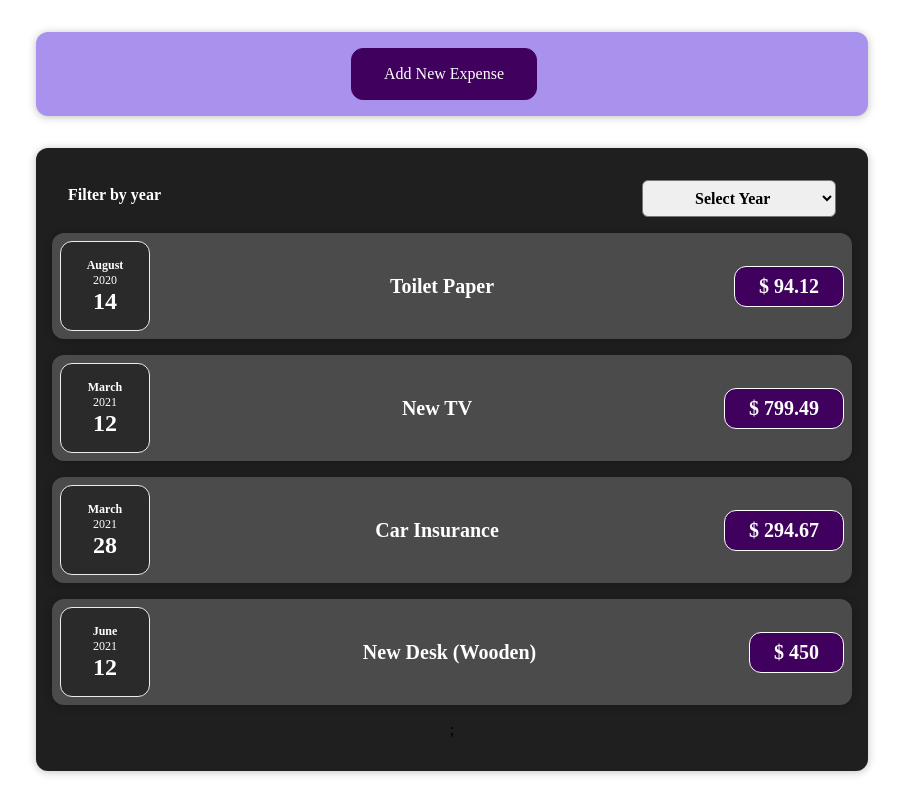
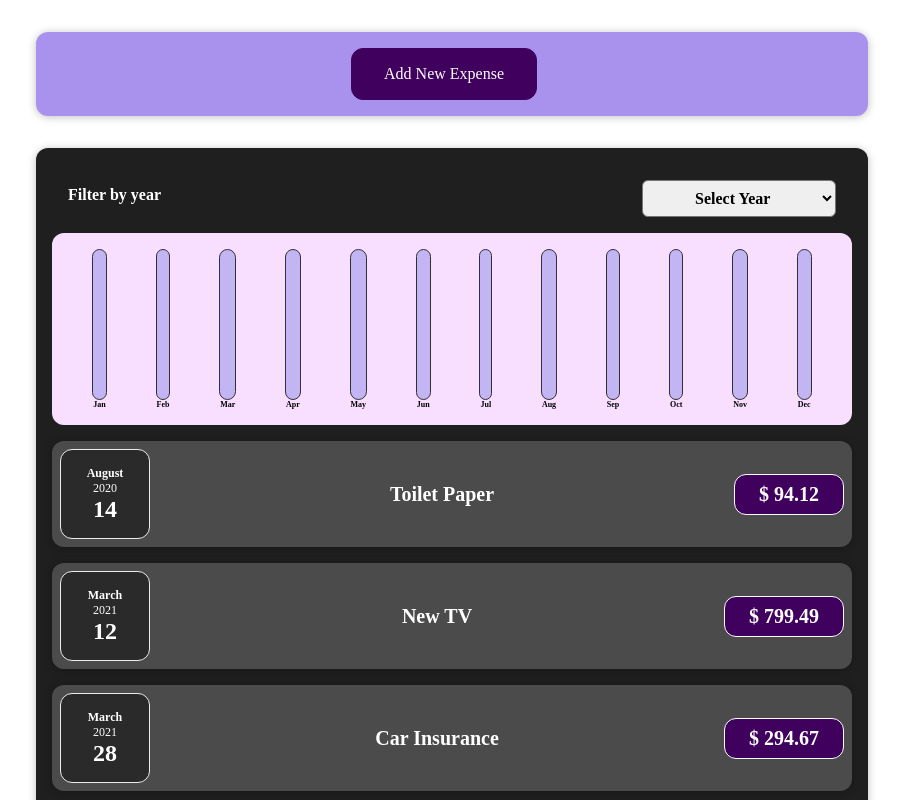
Before and after one commit to 2jiwon/udemy-courses, a React (Create React App) app in the folder react-complete-guide/project01/: page / in a window 1280 px wide. Shown: the top 800 px of the page, without its empty margins (188-1091 px from the left). Built offline with nearby package versions, Linux system fonts and the light colour scheme.

Commit message:
전체 레이아웃에 차트를 추가

```diff
--- a/react-complete-guide/project01/src/components/Chart/Chart.js
+++ b/react-complete-guide/project01/src/components/Chart/Chart.js
@@ -2,9 +2,20 @@ import './Chart.css';
 import ChartBar from './ChartBar';
 
 const Chart = props => {
+    // maxValue 계산
+    const dataPointValues = props.dataPoints.map(dataPoint => dataPoint.value);
+    const totalMaximum = Math.max(...dataPointValues);
+
     // ChartBar를 여기에서 렌더링
     return <div className='chart'>
-        {props.dataPoints.map((dataPoint) => <ChartBar key={dataPoint.label} value={dataPoint.value} maxValue={null} label={dataPoint.label} />)}
+        {props.dataPoints.map((dataPoint) => (
+            <ChartBar
+                key={dataPoint.label}
+                value={dataPoint.value}
+                maxValue={totalMaximum}
+                label={dataPoint.label}
+            />
+        ))}
     </div>
 };
 
--- a/react-complete-guide/project01/src/components/Chart/ChartBar.js
+++ b/react-complete-guide/project01/src/components/Chart/ChartBar.js
@@ -11,7 +11,7 @@ const ChartBar = props => {
             <div className='chart-bar__inner'>
                 <div className='chart-bar__fill' style={{ height: barFillHeight }}></div>
             </div>
-            <div className='chart-bar__label'></div>
+            <div className='chart-bar__label'>{props.label}</div>
         </div>
     )
 };
--- a/react-complete-guide/project01/src/components/Expenses/Expenses.js
+++ b/react-complete-guide/project01/src/components/Expenses/Expenses.js
@@ -3,6 +3,7 @@ import Card from "../UI/Card";
 import ExpensesFilter from './ExpensesFilter';
 import { useState } from 'react';
 import ExpensesList from './ExpensesList';
+import ExpensesChart from './ExpensesChart';
 
 const Expenses = (props) => {
     const [filteredYear, setFilteredYear] = useState('');
@@ -17,6 +18,7 @@ const Expenses = (props) => {
     return (
         <Card className="expenses">
             <ExpensesFilter selected={filteredYear} onChangeFilter={filterChangeHandler} />
+            <ExpensesChart expenses={filteredExpenses} />
             <ExpensesList items={filteredExpenses} />
         </Card>
     );
--- a/react-complete-guide/project01/src/components/Expenses/ExpensesChart.js
+++ b/react-complete-guide/project01/src/components/Expenses/ExpensesChart.js
@@ -7,7 +7,7 @@ const ExpensesChart = props => {
         return { label: mon, value: 0 }
     });
 
-    for (const expense in props.expenses) {
+    for (const expense of props.expenses) {
         const expenseMonth = expense.date.getMonth(); // 0 부터 시작하므로 0은 Jan에 해당
         chartDataPoints[expenseMonth].value += expense.amount;
     }
```
